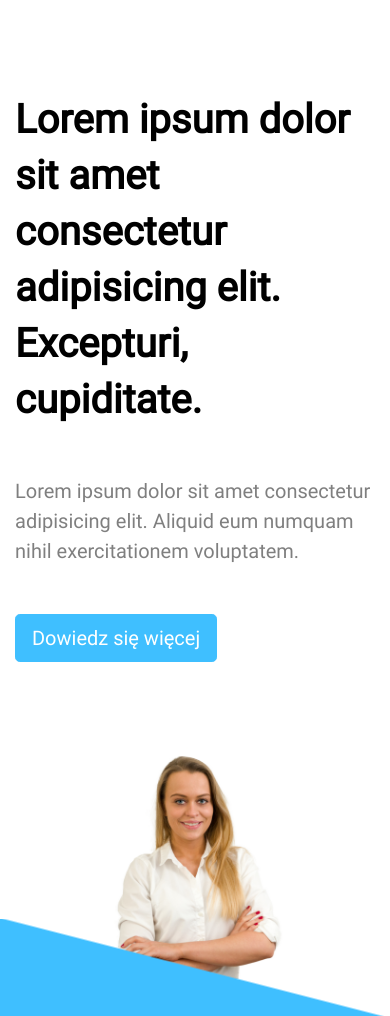
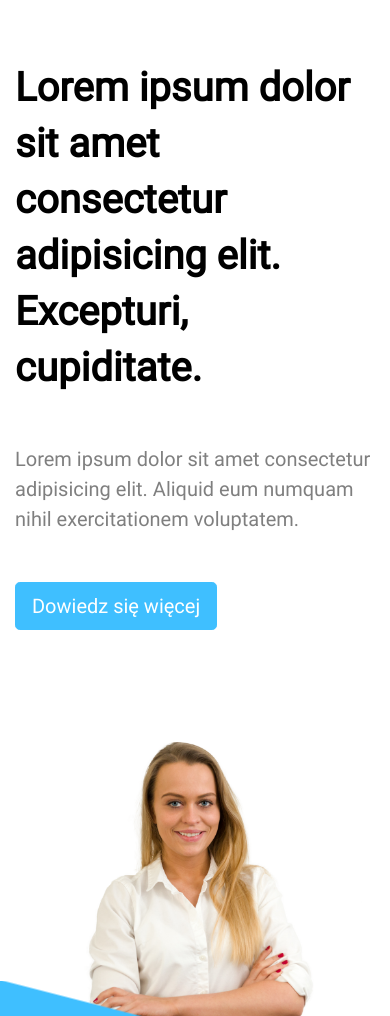
Before and after one commit to adampielach/feasyo, a website: page index.html in a window 390 px wide. Shown: the part 68-1084 px from the top of the page. Drawn offline with Linux system fonts and the light colour scheme.

Commit message:
fixing responsiveness of kv

```diff
--- a/scss/modules/_colors.scss
+++ b/scss/modules/_colors.scss
@@ -1,4 +1,3 @@
 $base: #3fbfff;
-// $base: #00bfa5;
 $accent: darken($base, 5%);
 $dark: #37474f;
--- a/scss/modules/_key_visual.scss
+++ b/scss/modules/_key_visual.scss
@@ -3,17 +3,19 @@
   display: flex;
   align-items: center;
   position: relative;
+  @media (max-width: 1200px) {
+    margin-top: 5rem;
+    padding-bottom: 5rem;
+  }
+  @media (max-width: 992px) {
+    margin-top: 8rem;
+  }
   @media (max-width: 768px) {
-    margin-top: 10rem;
+    margin-top: 8rem;
+    padding-bottom: 0;
     flex-direction: column;
   }
 }
-
-// .kv-wrapper {
-//   display: flex;
-//   align-items: center;
-//   position: relative;
-// }
 
 .kv-content {
   width: 50%;
@@ -23,6 +25,9 @@
   }
   p.lead {
     color: lighten($base, 5%);
+  }
+  @media (max-width: 992px) {
+    width: 70%;
   }
   @media (max-width: 768px) {
     width: 100%;
@@ -39,13 +44,23 @@
   img {
     width: 190%;
   }
+  @media (max-width: 1200px) {
+    bottom: -165px;
+  }
   @media (max-width: 992px) {
-    bottom: -135px;
-  }
-  @media (max-width: 825px) {
-    bottom: -140px;
+    bottom: -90px;
+    right: -60px;
+    width: 50%;
+    position: absolute;
+    z-index: -1;
   }
   @media (max-width: 768px) {
-    bottom: -60px;
+    position: relative;
+    bottom: -65px;
+    right: 0;
+    width: 100%;
+    img {
+      width: 130%;
+    }
   }
 }
```
Also changed, not shown: css/index.css, 1 other file.
